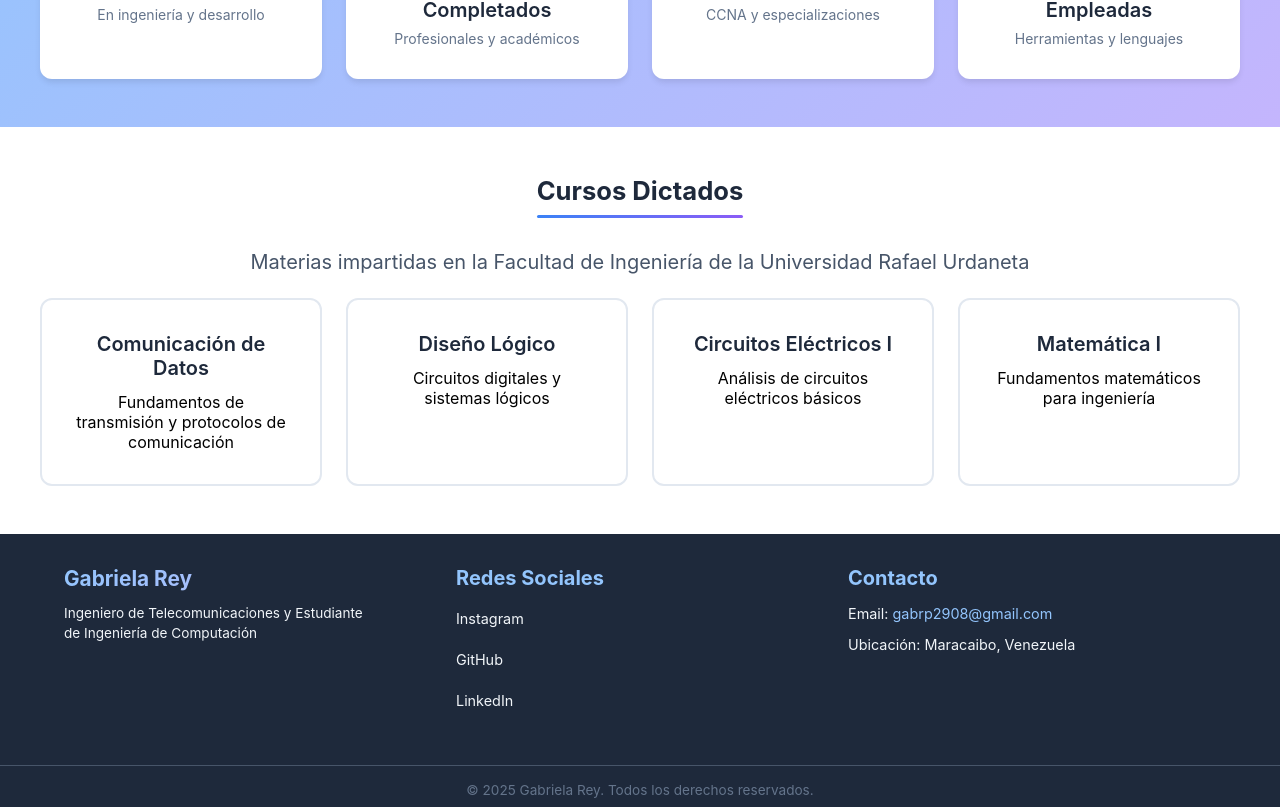
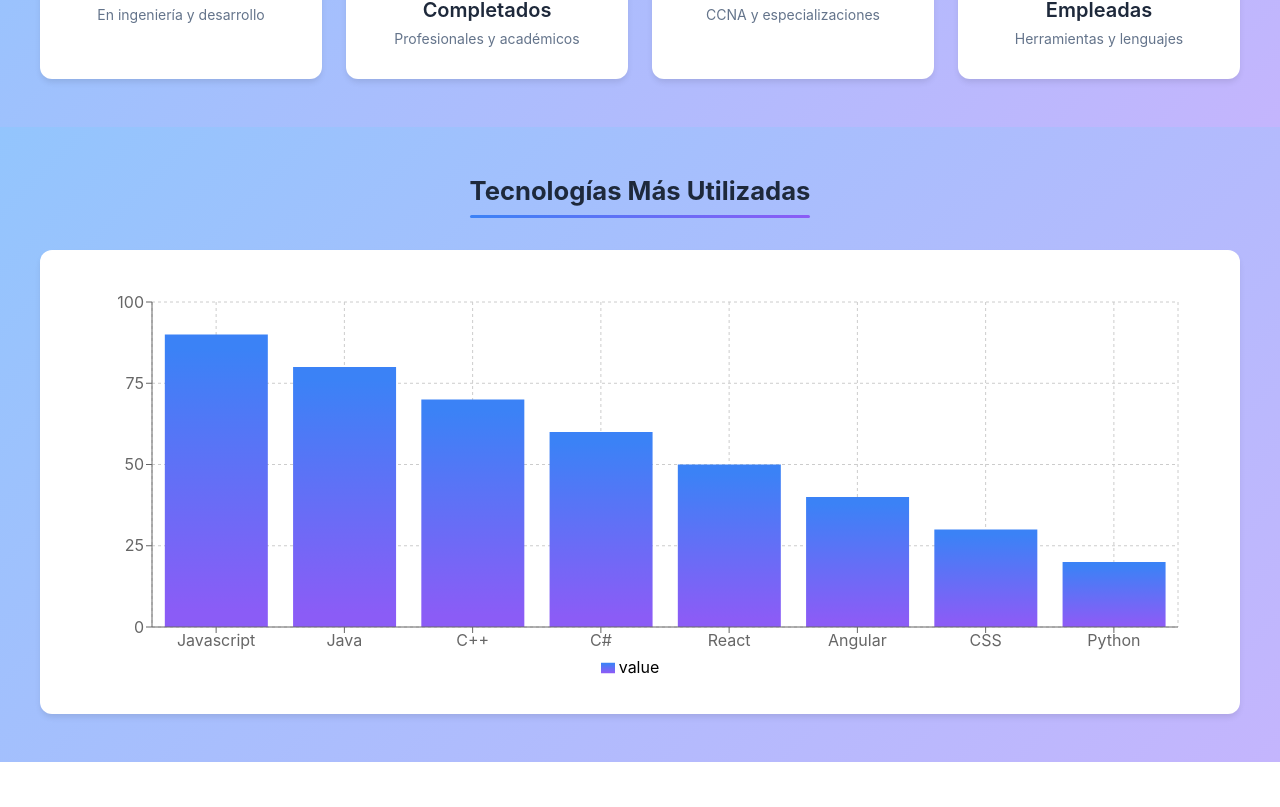
Before and after one commit to gabrp2908/Frameworks_Proyecto3, a React (Create React App) app: page / in a window 1280 px wide. Shown: the part 1573-2380 px from the top of the page. Built offline with nearby package versions, Linux system fonts and the light colour scheme.

Commit message:
feat: Componente TechChartSection

```diff
--- a/package.json
+++ b/package.json
@@ -12,6 +12,7 @@
     "react-icons": "^5.5.0",
     "react-router-dom": "^7.10.1",
     "react-scripts": "5.0.1",
+    "recharts": "^3.5.1",
     "web-vitals": "^2.1.4"
   },
   "scripts": {
--- /dev/null
+++ b/src/components/Home/TechChartSection.css
@@ -0,0 +1,13 @@
+.tech-chart-section {
+  padding: var(--space-2xl) var(--space-lg);
+  background: linear-gradient(135deg, var(--light-blue), var(--light-purple));
+}
+
+.chart-container {
+  max-width: 1200px;
+  margin: 0 auto;
+  background: var(--bg-white);
+  border-radius: var(--radius-lg);
+  padding: var(--space-xl);
+  box-shadow: var(--shadow-md);
+}
--- /dev/null
+++ b/src/components/Home/TechChartSection.jsx
@@ -0,0 +1,42 @@
+import React from 'react';
+import { BarChart, Bar, XAxis, YAxis, CartesianGrid, Tooltip, Legend, ResponsiveContainer } from 'recharts';
+import './TechChartSection.css';
+
+const TechChartSection = () => {
+  const data = [
+    { name: 'Javascript', value: 90 },
+    { name: 'Java', value: 80 },
+    { name: 'C++', value: 70 },
+    { name: 'C#', value: 60 },
+    { name: 'React', value: 50 },
+    { name: 'Angular', value: 40 },
+    { name: 'CSS', value: 30 },
+    { name: 'Python', value: 20 },
+  ];
+
+  return (
+    <section className="tech-chart-section">
+      <h2 className="section-title">Tecnologías Más Utilizadas</h2>
+      <div className="chart-container">
+        <ResponsiveContainer width="100%" height={400}>
+          <BarChart data={data} margin={{ top: 20, right: 30, left: 20, bottom: 5 }}>
+            <CartesianGrid strokeDasharray="3 3" />
+            <XAxis dataKey="name" />
+            <YAxis />
+            <Tooltip />
+            <Legend />
+            <Bar dataKey="value" fill="url(#colorGradient)" />
+            <defs>
+              <linearGradient id="colorGradient" x1="0" y1="0" x2="0" y2="1">
+                <stop offset="5%" stopColor={getComputedStyle(document.documentElement).getPropertyValue('--primary-blue')} />
+                <stop offset="95%" stopColor={getComputedStyle(document.documentElement).getPropertyValue('--primary-purple')} />
+              </linearGradient>
+            </defs>
+          </BarChart>
+        </ResponsiveContainer>
+      </div>
+    </section>
+  );
+};
+
+export default TechChartSection;
--- a/src/pages/Home.jsx
+++ b/src/pages/Home.jsx
@@ -2,6 +2,7 @@ import React from 'react';
 import HeroSection from '../components/Home/HeroSection';
 import FeaturedProjects from '../components/Home/FeaturedProjects';
 import StatsSection from '../components/Home/StatsSection';
+import TechChartSection from '../components/Home/TechChartSection';
 import CoursesSection from '../components/Home/CoursesSection';
 
 const Home = () => {
@@ -10,6 +11,7 @@ const Home = () => {
       <HeroSection />
       <FeaturedProjects />
       <StatsSection />
+      <TechChartSection />
       <CoursesSection />
     </div>
   );
```
Also changed, not shown: 1 other file (tests, documents, lock files or other folders).
